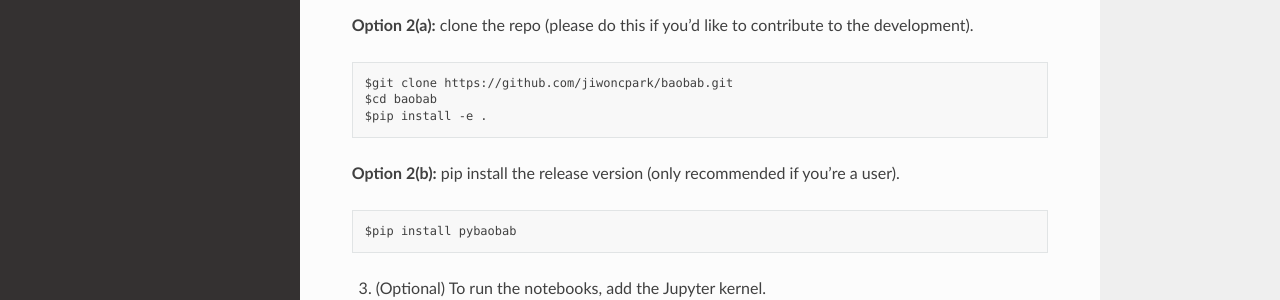
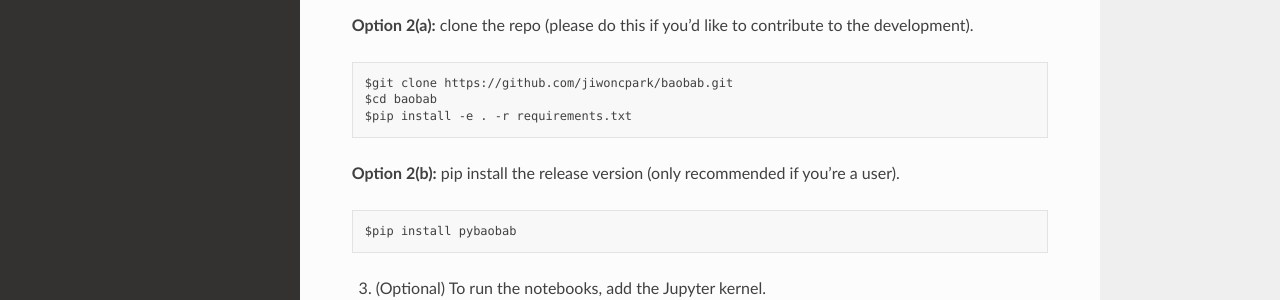
Before and after one commit to jiwoncpark/baobab, a Sphinx documentation site: the page built from docs/installation.rst, in a window 1280 px wide and 1096 px high. Shown: the part 539-839 px from the top of the window. Built offline with Sphinx 7.4.7 and the Read the Docs theme 2.0.0, drawn with Linux system fonts in a browser that asks for light colours.

Commit message:
Update installation instructions

```diff
--- a/README.rst
+++ b/README.rst
@@ -46,7 +46,7 @@ $conda activate baobab
 
 $git clone https://github.com/jiwoncpark/baobab.git
 $cd baobab
-$pip install -e .
+$pip install -e . -r requirements.txt
 
 **Option 2(b):** pip install the release version (only recommended if you're a user).
 
--- a/docs/installation.rst
+++ b/docs/installation.rst
@@ -26,7 +26,7 @@ $conda activate baobab
 
 $git clone https://github.com/jiwoncpark/baobab.git
 $cd baobab
-$pip install -e .
+$pip install -e . -r requirements.txt
 
 **Option 2(b):** pip install the release version (only recommended if you're a user).
 
```
